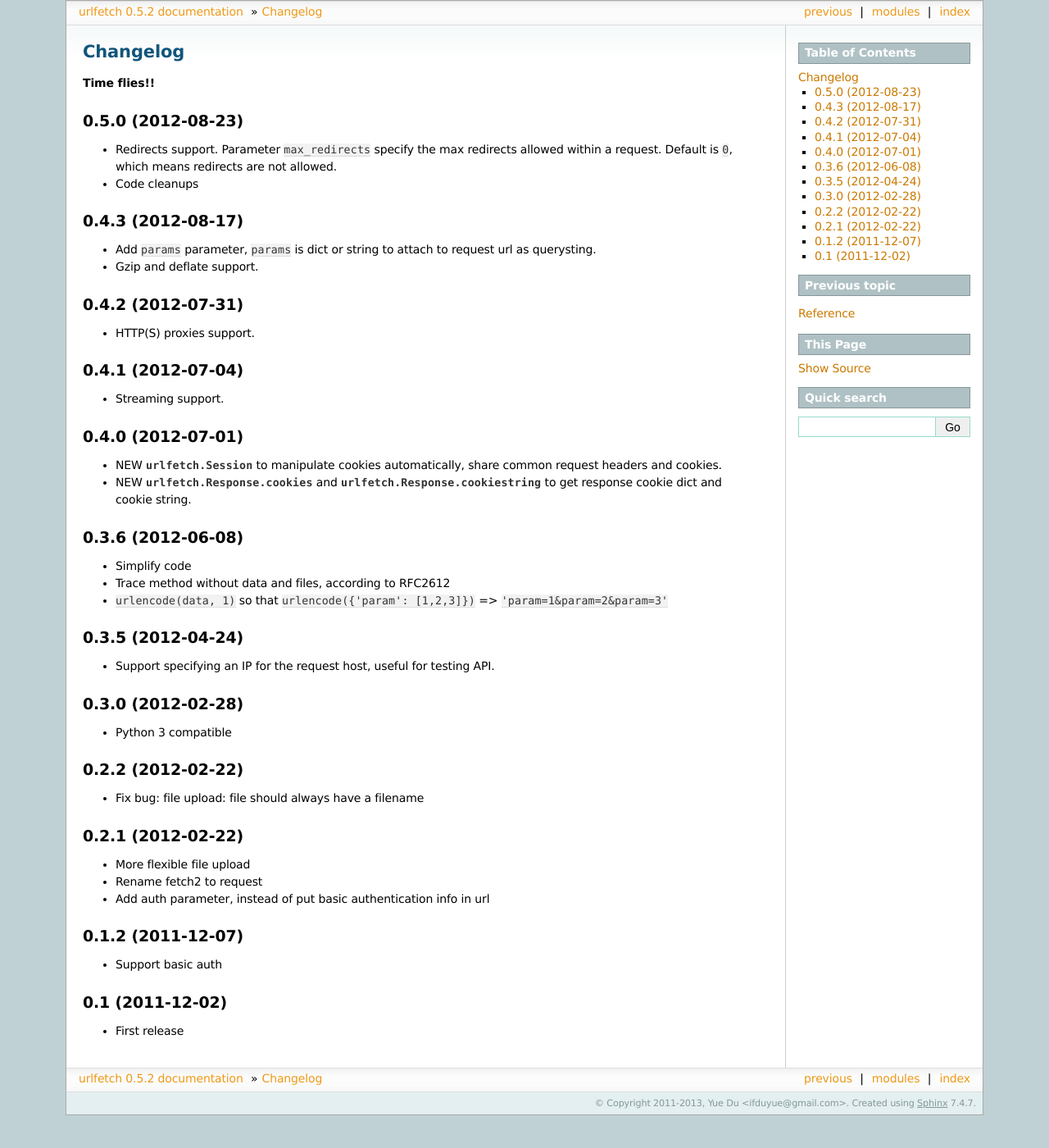
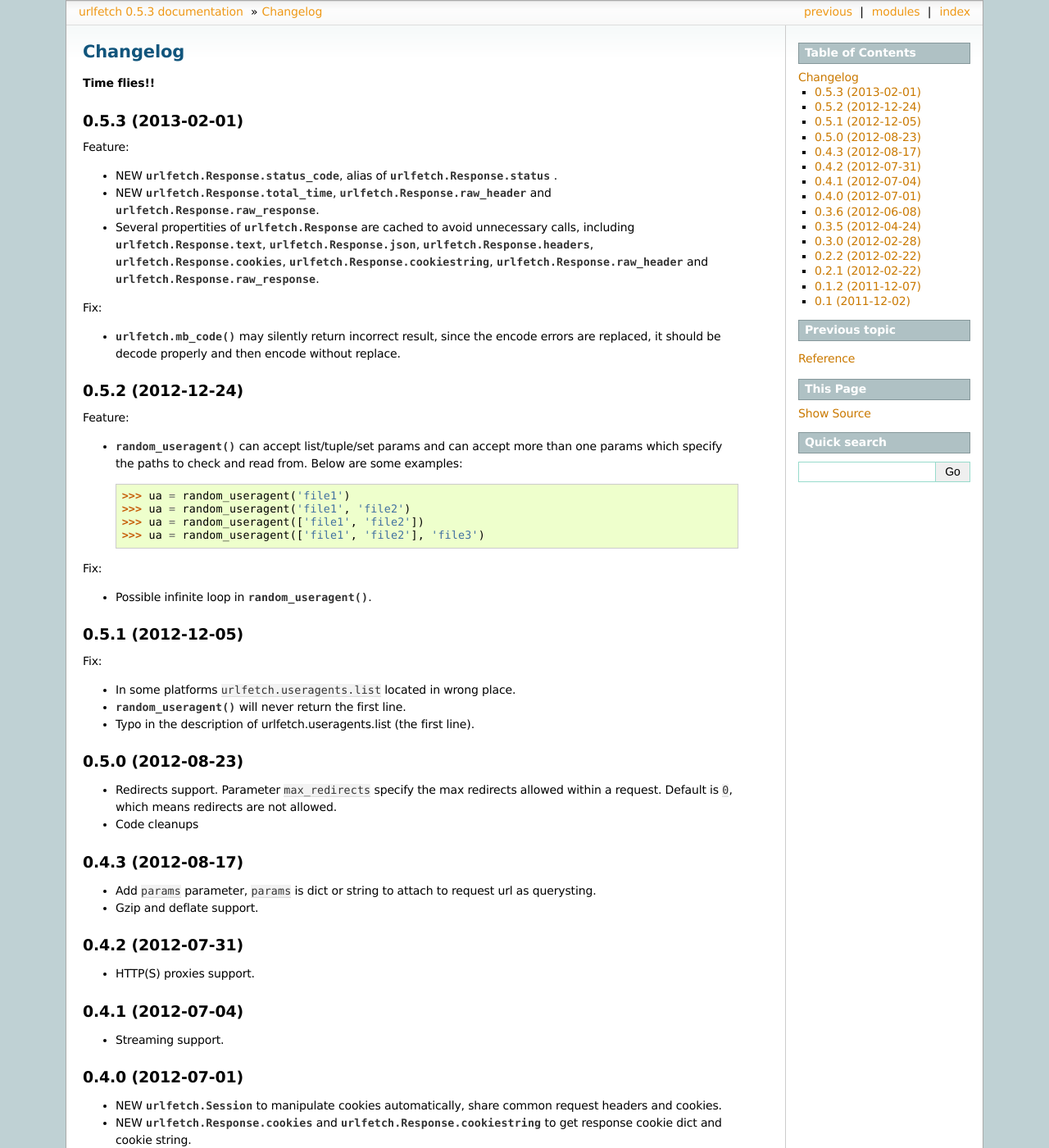
Before and after one commit to ifduyue/urlfetch, a Sphinx documentation site: the page built from doc/changelog.rst, in a window 1280 px wide and 1400 px high. Shown: the whole window at 82% size. Built offline with Sphinx 7.4.7, drawn with Linux system fonts in a browser that asks for light colours; some of the changed text lies outside the part shown.

Commit message:
release 0.5.3

```diff
--- a/doc/changelog.rst
+++ b/doc/changelog.rst
@@ -2,6 +2,45 @@
 ===========
 
 **Time flies!!**
+
+0.5.3 (2013-02-01)
++++++++++++++++++++
+
+Feature:
+
+* NEW :attr:`urlfetch.Response.status_code`, alias of :attr:`urlfetch.Response.status` .
+* NEW :attr:`urlfetch.Response.total_time`, :attr:`urlfetch.Response.raw_header` and :attr:`urlfetch.Response.raw_response`.
+* Several propertities of :class:`urlfetch.Response` are cached to avoid unnecessary calls, including :attr:`urlfetch.Response.text`, :attr:`urlfetch.Response.json`, :attr:`urlfetch.Response.headers`, :attr:`urlfetch.Response.cookies`, :attr:`urlfetch.Response.cookiestring`, :attr:`urlfetch.Response.raw_header` and :attr:`urlfetch.Response.raw_response`.
+
+Fix:
+
+* :func:`urlfetch.mb_code` may silently return incorrect result, since the encode errors are replaced, it should be decode properly and then encode without replace.
+
+
+0.5.2 (2012-12-24)
++++++++++++++++++++
+
+Feature:
+
+* :func:`~urlfetch.random_useragent` can accept list/tuple/set params and can accept more than one params which specify the paths to check and read from. Below are some examples::
+
+    >>> ua = random_useragent('file1')
+    >>> ua = random_useragent('file1', 'file2')
+    >>> ua = random_useragent(['file1', 'file2'])
+    >>> ua = random_useragent(['file1', 'file2'], 'file3')
+
+Fix:
+
+* Possible infinite loop in :func:`~urlfetch.random_useragent`.
+
+0.5.1 (2012-12-05)
++++++++++++++++++++
+
+Fix:
+
+* In some platforms ``urlfetch.useragents.list`` located in wrong place.
+* :func:`~urlfetch.random_useragent` will never return the first line.
+* Typo in the description of urlfetch.useragents.list (the first line).
 
 0.5.0 (2012-08-23)
 +++++++++++++++++++
--- a/doc/reference.rst
+++ b/doc/reference.rst
@@ -8,9 +8,13 @@
 
 .. autoclass:: Response
     :members:
+    :undoc-members:
+    :private-members:
 
 .. autoclass:: Session
     :members:
+    :undoc-members:
+    :private-members:
 
 
 .. autofunction:: request
```
Also changed, not shown: urlfetch.py (+6 -2 lines).
